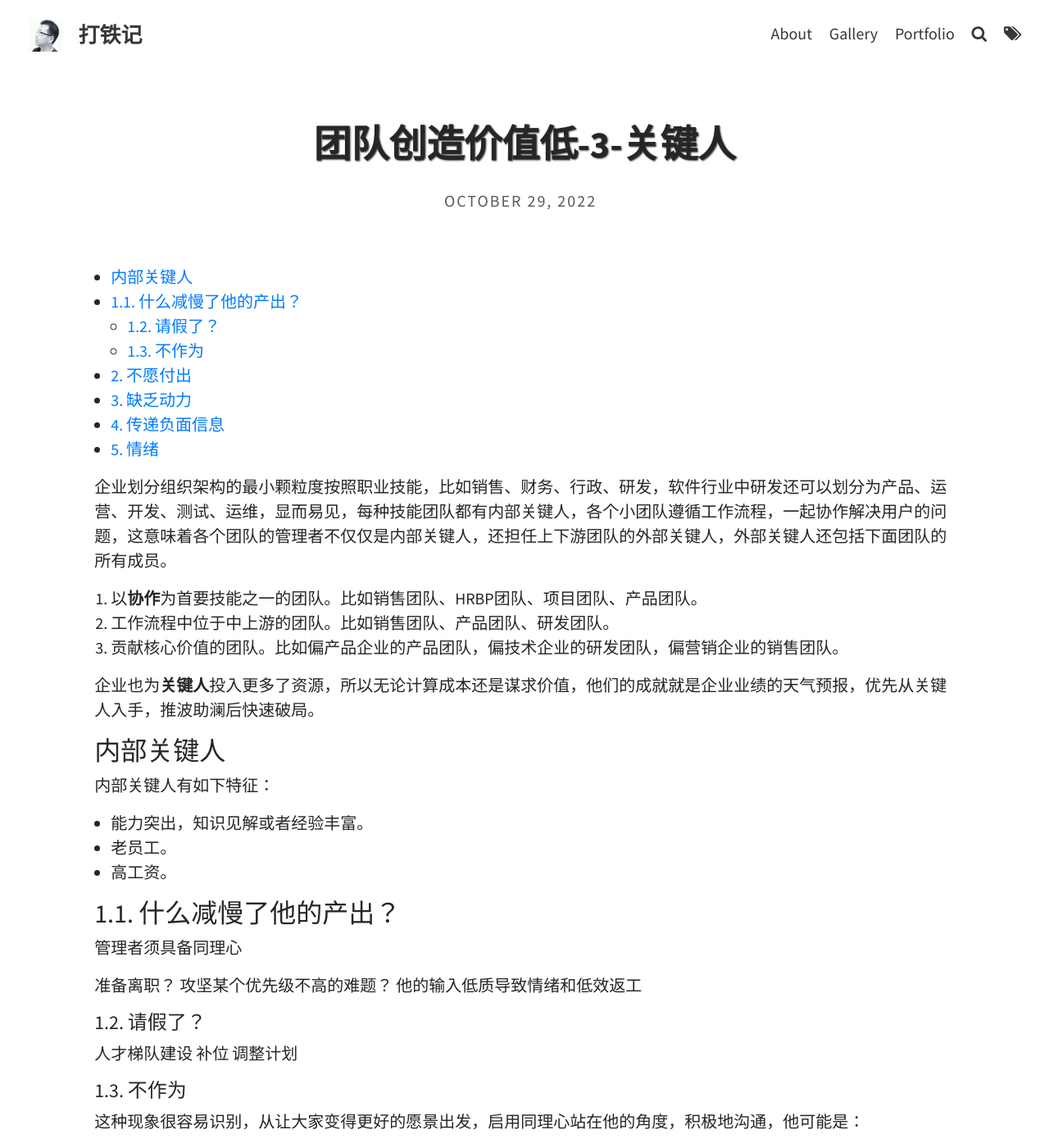
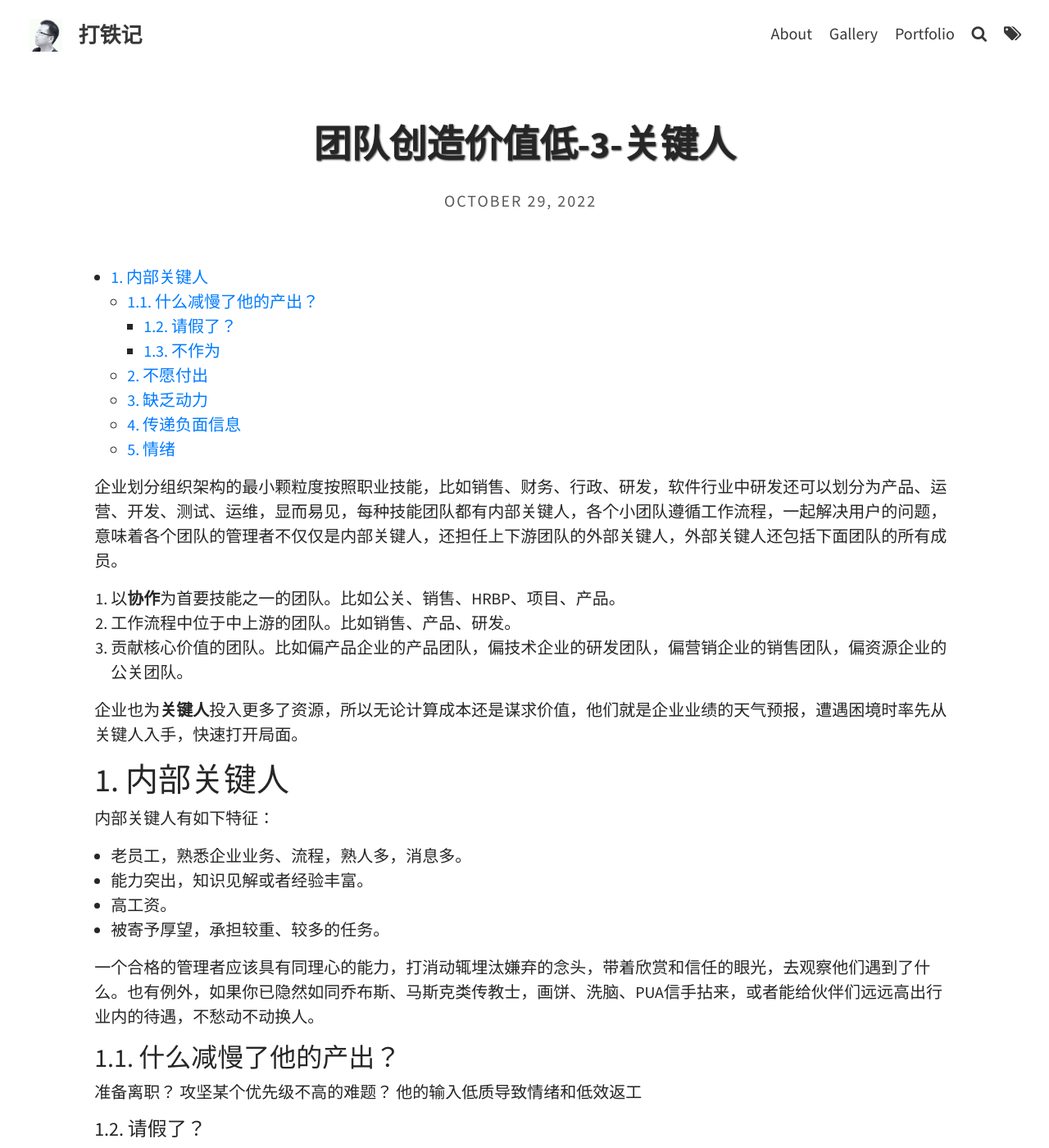
Before and after one commit to hubugui/hubugui.github.io, a Jekyll site: the page built from _posts/2022-10-29-团队创造价值低-3-关键人.md, in a window 1280 px wide and 1400 px high. Shown: the whole window at 82% size. Built offline with Jekyll 4.4.1, drawn with Linux system fonts in a browser that asks for light colours; comment, search, counter and statistics services are not loaded.

Commit message:
Update 2022-10-29-团队创造价值低-3-关键人.md

```diff
--- a/_posts/2022-10-29-团队创造价值低-3-关键人.md
+++ b/_posts/2022-10-29-团队创造价值低-3-关键人.md
@@ -18,26 +18,26 @@ excerpt_separator: <!--more-->
 * TOC
 {:toc}
 
-企业划分组织架构的最小颗粒度按照职业技能，比如销售、财务、行政、研发，软件行业中研发还可以划分为产品、运营、开发、测试、运维，显而易见，每种技能团队都有内部关键人，各个小团队遵循工作流程，一起协作解决用户的问题，这意味着各个团队的管理者不仅仅是内部关键人，还担任上下游团队的外部关键人，外部关键人还包括下面团队的所有成员。
+企业划分组织架构的最小颗粒度按照职业技能，比如销售、财务、行政、研发，软件行业中研发还可以划分为产品、运营、开发、测试、运维，显而易见，每种技能团队都有内部关键人，各个小团队遵循工作流程，一起解决用户的问题，意味着各个团队的管理者不仅仅是内部关键人，还担任上下游团队的外部关键人，外部关键人还包括下面团队的所有成员。
 
-1. 以**协作**为首要技能之一的团队。比如销售团队、HRBP团队、项目团队、产品团队。
-2. 工作流程中位于中上游的团队。比如销售团队、产品团队、研发团队。
-3. 贡献核心价值的团队。比如偏产品企业的产品团队，偏技术企业的研发团队，偏营销企业的销售团队。
+1. 以**协作**为首要技能之一的团队。比如公关、销售、HRBP、项目、产品。
+2. 工作流程中位于中上游的团队。比如销售、产品、研发。
+3. 贡献核心价值的团队。比如偏产品企业的产品团队，偏技术企业的研发团队，偏营销企业的销售团队，偏资源企业的公关团队。
 
-企业也为**关键人**投入更多了资源，所以无论计算成本还是谋求价值，他们的成就就是企业业绩的天气预报，优先从关键人入手，推波助澜后快速破局。
+企业也为**关键人**投入更多了资源，所以无论计算成本还是谋求价值，他们就是企业业绩的天气预报，遭遇困境时率先从关键人入手，快速打开局面。
 
-## 内部关键人
+# 1. 内部关键人
 
 内部关键人有如下特征：
 
+* 老员工，熟悉企业业务、流程，熟人多，消息多。
 * 能力突出，知识见解或者经验丰富。
-* 老员工。
 * 高工资。
+* 被寄予厚望，承担较重、较多的任务。
 
+一个合格的管理者应该具有同理心的能力，打消动辄埋汰嫌弃的念头，带着欣赏和信任的眼光，去观察他们遇到了什么。也有例外，如果你已隐然如同乔布斯、马斯克类传教士，画饼、洗脑、PUA信手拈来，或者能给伙伴们远远高出行业内的待遇，不愁动不动换人。
 
 ## 1.1. 什么减慢了他的产出？
-
-管理者须具备同理心
 
 准备离职？
 攻坚某个优先级不高的难题？
```
